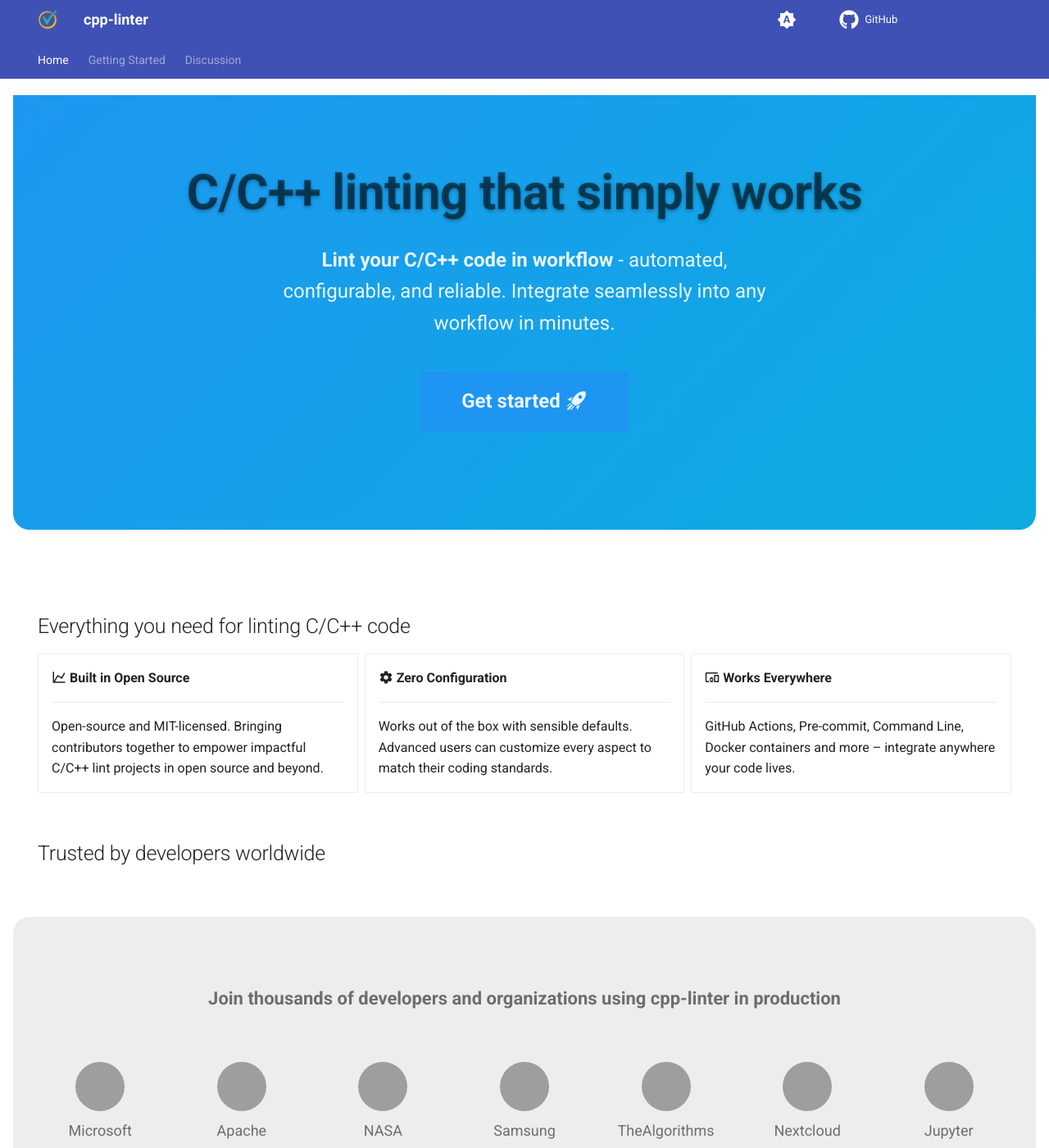
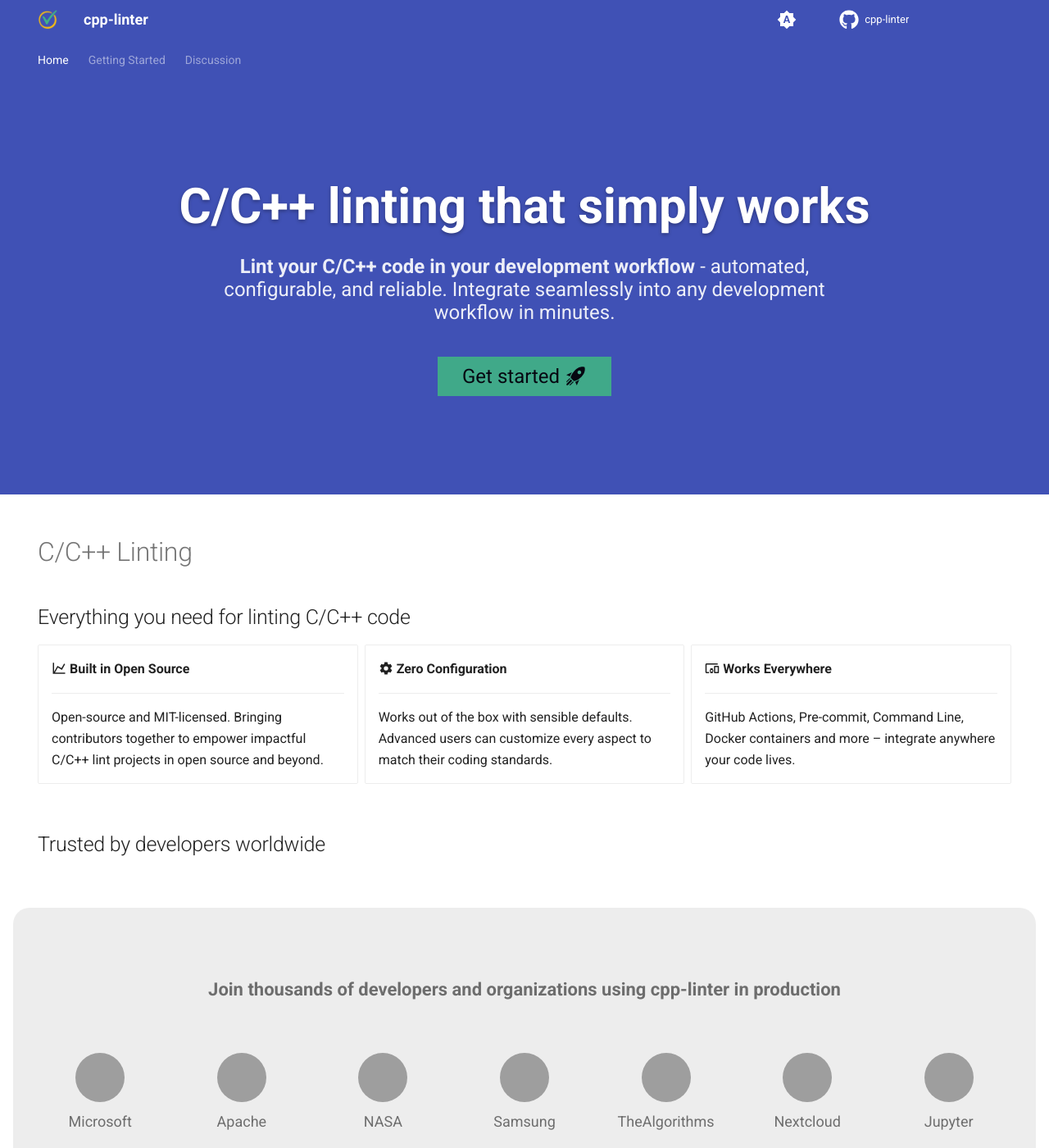
Before and after one commit to cpp-linter/cpp-linter.github.io, an MkDocs documentation site: the page built from docs/index.md, in a window 1280 px wide and 1400 px high, cut to the strip 0-1400 px from the top of the window. Shown: the whole strip at 82% size. Built offline with MkDocs 1.6.1 and Material for MkDocs 9.7.7, drawn with Linux system fonts in a browser that asks for light colours; grey boxes are pictures that could not be loaded.

Commit message:
fix: hero rendering (#4)

````diff
--- a/docs/index.md
+++ b/docs/index.md
@@ -2,39 +2,31 @@
 hide:
   - navigation
   - toc
+template: home.html
+title: C/C++ Linting
 ---
 
-<div class="hero" markdown>
+<!-- markdownlint-disable MD041 MD033 MD036 MD025 -->
 
-# C/C++ linting that simply works
-
-**Lint your C/C++ code in workflow** - automated, configurable, and reliable. Integrate seamlessly into any workflow in minutes.
-
-[Get started :material-rocket-launch:](getting-started.md){ .md-button .md-button--primary }
-
-</div>
-
-<div class="grid cards" markdown>
-
-</div>
+# C/C++ Linting
 
 ## Everything you need for linting C/C++ code
 
 <div class="grid cards" markdown>
 
--   :material-chart-line: **Built in Open Source**
+- :material-chart-line: **Built in Open Source**
 
     ---
 
     Open-source and MIT-licensed. Bringing contributors together to empower impactful C/C++ lint projects in open source and beyond.
 
--   :material-cog: **Zero Configuration**
+- :material-cog: **Zero Configuration**
 
     ---
 
     Works out of the box with sensible defaults. Advanced users can customize every aspect to match their coding standards.
 
--   :material-devices: **Works Everywhere**
+- :material-devices: **Works Everywhere**
 
     ---
 
@@ -138,7 +130,15 @@
         - id: clang-format
             args: [--style=Google] # Other coding style: LLVM, GNU, Chromium, Microsoft, Mozilla, WebKit.
         - id: clang-tidy
-            args: [--checks='boost-*,bugprone-*,performance-*,readability-*,portability-*,modernize-*,clang-analyzer-*,cppcoreguidelines-*']
+            args:
+              - --checks='boost-*
+              - bugprone-*
+              - performance-*
+              - readability-*
+              - portability-*
+              - modernize-*
+              - clang-analyzer-*
+              - cppcoreguidelines-*'
     ```
 
 === "Command Line"
--- /dev/null
+++ b/docs/overrides/home.html
@@ -0,0 +1,20 @@
+{% extends "main.html" %}
+
+{% block hero %}
+    <div class="hero">
+        <h1 id="cc-linting-that-simply-works">C/C++ linting that simply works</h1>
+        <p>
+            <strong>Lint your C/C++ code in your development workflow</strong>
+            - automated, configurable, and reliable.
+            Integrate seamlessly into any development workflow in minutes.
+        </p>
+        <p>
+            <a class="md-button md-button--primary" href="getting-started/">
+                Get started
+                <span class="twemoji">
+                    <svg xmlns="http://www.w3.org/2000/svg" viewBox="0 0 24 24"><path d="m13.13 22.19-1.63-3.83c1.57-.58 3.04-1.36 4.4-2.27zM5.64 12.5l-3.83-1.63 6.1-2.77C7 9.46 6.22 10.93 5.64 12.5M21.61 2.39S16.66.269 11 5.93c-2.19 2.19-3.5 4.6-4.35 6.71-.28.75-.09 1.57.46 2.13l2.13 2.12c.55.56 1.37.74 2.12.46A19.1 19.1 0 0 0 18.07 13c5.66-5.66 3.54-10.61 3.54-10.61m-7.07 7.07c-.78-.78-.78-2.05 0-2.83s2.05-.78 2.83 0c.77.78.78 2.05 0 2.83s-2.05.78-2.83 0m-5.66 7.07-1.41-1.41zM6.24 22l3.64-3.64c-.34-.09-.67-.24-.97-.45L4.83 22zM2 22h1.41l4.77-4.76-1.42-1.41L2 20.59zm0-2.83 4.09-4.08c-.21-.3-.36-.62-.45-.97L2 17.76z"></path></svg>
+                </span>
+            </a>
+        </p>
+    </div>
+{% endblock %}
--- a/docs/stylesheets/extra.css
+++ b/docs/stylesheets/extra.css
@@ -1,17 +1,18 @@
 th {
     background-color: var(--md-default-fg-color--lightest);
+}
+
+:root > * {
+    --cpp-linter-logo-color-green: #40b385;
+    --cpp-linter-logo-color-yellow: #ffc20a;
 }
 
 /* Hero section styling */
 .hero {
     text-align: center;
     padding: 4rem 0;
-    background: linear-gradient(135deg, var(--md-primary-fg-color) 0%, var(--md-accent-fg-color) 100%);
-    background-size: 200% 200%;
-    animation: gradientShift 8s ease infinite;
-    color: white;
-    margin: -1.5rem -1.5rem 3rem -1.5rem;
-    border-radius: 0 0 1rem 1rem;
+    background: var(--md-primary-fg-color);
+    color: var(--md-primary-bg-color);
 }
 
 .hero h1 {
@@ -19,15 +20,42 @@
     font-weight: 700;
     margin-bottom: 1rem;
     text-shadow: 0 2px 4px rgba(0,0,0,0.3);
+    text-align: center;
+    color: unset;
 }
 
 .hero p {
     font-size: 1.2rem;
     margin-bottom: 2rem;
     opacity: 0.9;
-    max-width: 600px;
+    width: 65%;
     margin-left: auto;
     margin-right: auto;
+}
+
+.hero .twemoji {
+	--md-icon-size: 1.125em;
+	display: inline-flex;
+	height: var(--md-icon-size);
+	vertical-align: text-top;
+}
+
+.hero .md-button {
+    background: var(--cpp-linter-logo-color-green);
+    color: black;
+    border: none;
+    border-radius: unset;
+    display: inline-block;
+}
+
+.hero .md-button:hover {
+    background: var(--cpp-linter-logo-color-yellow);
+    color: black;
+    border: none;
+}
+
+.md-typeset .md-button:hover {
+    color: black;
 }
 
 @keyframes gradientShift {
@@ -182,19 +210,6 @@
     .stat strong {
         font-size: 1.5rem;
     }
-}
-
-.md-header {
-    background-color: #4051b5;
-}
-
-/* Make navigation tabs match header color */
-.md-tabs {
-    background-color: #4051b5;
-}
-
-.md-tabs__list {
-    background-color: #4051b5;
 }
 
 /* Ensure tab items have proper contrast */
--- a/mkdocs.yml
+++ b/mkdocs.yml
@@ -2,7 +2,7 @@
 site_description: "Documentation for the cpp-linter organization."
 site_url: "https://cpp-linter.github.io/"
 repo_url: https://github.com/cpp-linter
-
+repo_name: "cpp-linter"
 copyright: "© 2021-2025, cpp-linter"
 
 nav:
@@ -11,11 +11,15 @@
   - Discussion: discussion.md
   # - Blog:
   #     - blog/index.md
+exclude_docs: |
+  blog/**
 
 theme:
   name: material
+  custom_dir: docs/overrides
   features:
     - navigation.tabs
+    - navigation.tabs.sticky
     - toc.integrate
     - navigation.top
     - navigation.sections
@@ -35,7 +39,7 @@
     # Palette toggle for light mode
     - media: "(prefers-color-scheme: light)"
       scheme: default
-      primary: blue
+      primary: indigo
       accent: cyan
       toggle:
         icon: material/lightbulb-outline
@@ -44,7 +48,7 @@
     # Palette toggle for dark mode
     - media: "(prefers-color-scheme: dark)"
       scheme: slate
-      primary: blue
+      primary: indigo
       accent: cyan
       toggle:
         icon: material/lightbulb
````
Also changed, not shown: docs/getting-started.md (+11 -15 lines), 1 other file.
